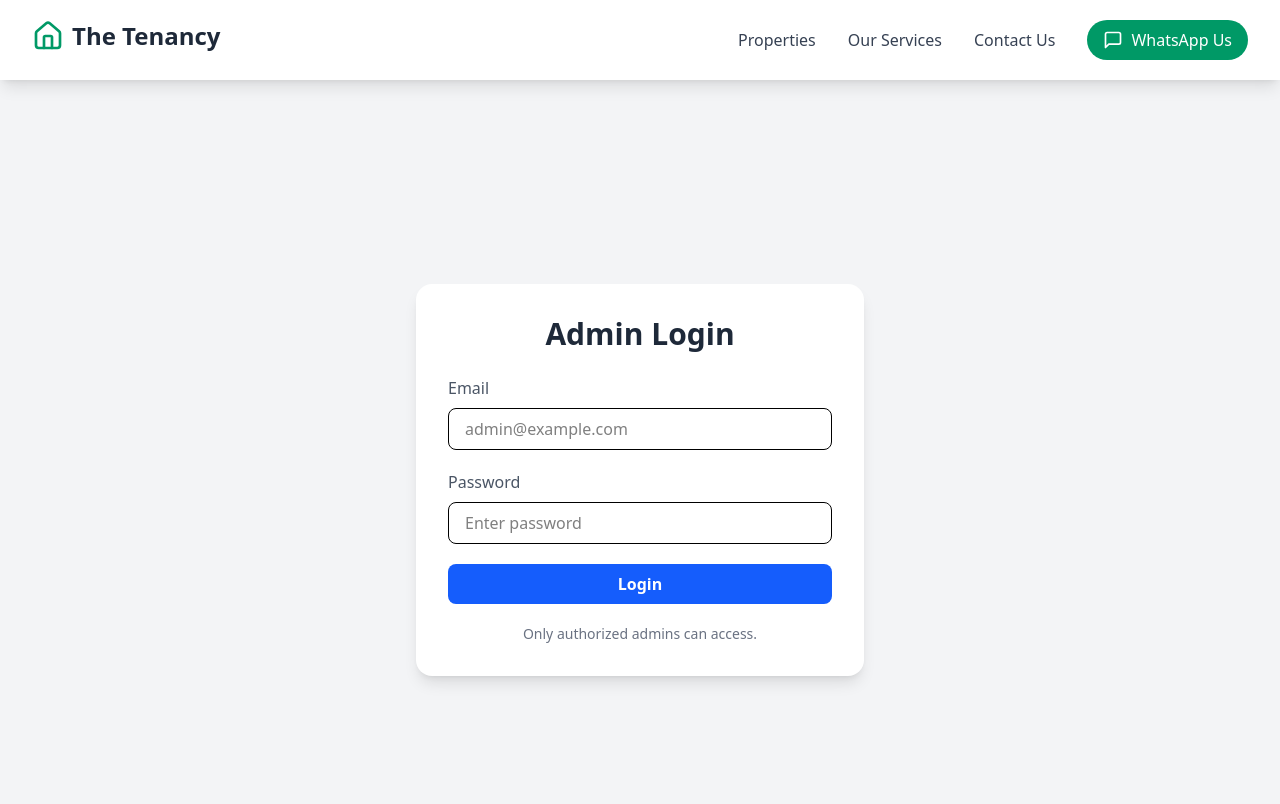
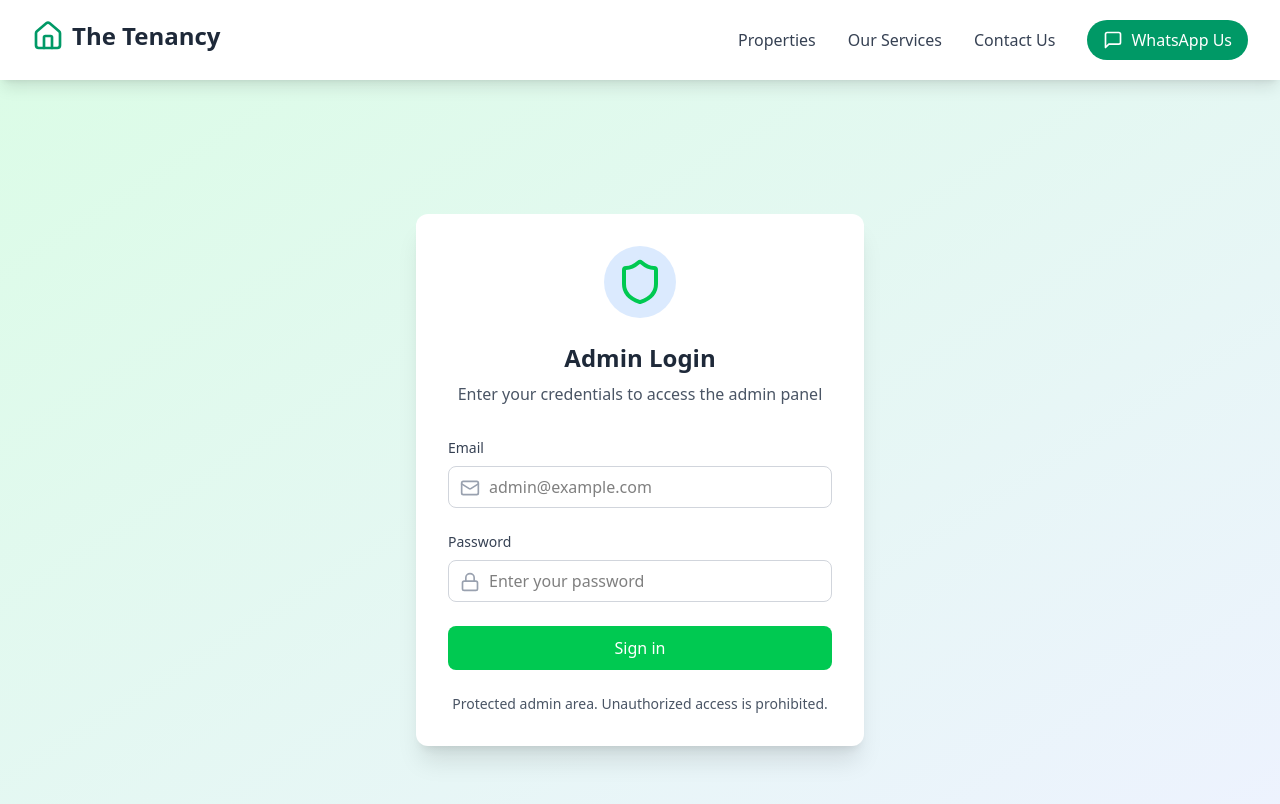
Before and after one commit to adithyarana/The-Tenancy, a React (Vite) app in the folder client/: page /admin/login in a window 1280 px wide. Shown: the top 804 px of the page. Built offline with nearby package versions, Linux system fonts and the light colour scheme.

Commit message:
Add React Toastify and enhance admin login and homepage UI

```diff
--- a/client/package.json
+++ b/client/package.json
@@ -18,6 +18,7 @@
     "react-dom": "^19.0.0",
     "react-router-dom": "^7.2.0",
     "react-slick": "^0.30.3",
+    "react-toastify": "^11.0.5",
     "slick-carousel": "^1.8.1",
     "sonner": "^2.0.1",
     "tailwindcss": "^4.0.9"
--- a/client/src/App.jsx
+++ b/client/src/App.jsx
@@ -8,6 +8,9 @@ import AdminHomepage from './pages/AdminHomepage.jsx'
 import PropertyListing from './pages/PropertyListing.jsx'
 import OurServices from './pages/OurServices.jsx'
 import Contactus from './pages/Contactus.jsx'
+
+import { ToastContainer } from "react-toastify";
+import "react-toastify/dist/ReactToastify.css";
 
 function App() {
 
@@ -54,8 +57,22 @@ function App() {
 
 
   return (
+   <>
     <RouterProvider router={router}/>
+    <ToastContainer
+    position="top-right"
+    autoClose={5000}
+    hideProgressBar={false}
+    newestOnTop={false}
+    closeOnClick
+    rtl={false}
+    pauseOnFocusLoss
+    draggable
+    pauseOnHover
+    theme="light"
+    />
 
+   </>
   )
 }
 
--- a/client/src/pages/AdminHomepage.jsx
+++ b/client/src/pages/AdminHomepage.jsx
@@ -2,12 +2,48 @@ import { Link } from "react-router-dom";
 
 const Home = () => {
   return (
-    <div className="flex flex-col items-center justify-center gap-1 p-16">
-      <h1 className="font-bold text-4xl">Welcome to The Tenency Admin Panel</h1>
-      <p className="font-medium">Only the admin can visit this page 👇</p>
-      <Link to="/admin/login">
-        <button className="bg-black rounded-2xl text-white p-3 cursor-pointer mt-4 hover:bg-green-400 font-medium">Admin Login</button>
-      </Link>
+    <div className="min-h-screen relative flex flex-col items-center justify-center p-6 ">
+
+      {/* Background image with overlay */}
+      <div className="absolute inset-0 z-0 overflow-hidden">
+        <img
+          src="/adminbanner.jpg"
+          alt="Background"
+          className="w-full h-full object-cover object-center sm:object-top"
+        />
+        <div className="absolute inset-0 backdrop-blur-sm"></div>
+        <div className="absolute inset-0 bg-gradient-to-b from-green-100/10 to-green-900/30"></div>
+      </div>
+
+      {/* Content */}
+      <div className="z-10 max-w-2xl w-full   rounded-2xl  p-8   transform transition-all hover:scale-105">
+        <div className="text-center space-y-6">
+          <div className="space-y-2">
+            <h1 className="font-bold text-4xl text-green-800 tracking-tight">
+              Welcome to The Tenency Admin Panel
+            </h1>
+            <div className="h-1 w-20 bg-green-500 mx-auto rounded-full"></div>
+          </div>
+
+          <p className="font-medium text-black text-lg">
+            Only the admin can visit this page 👇
+          </p>
+
+          <Link to="/admin/login" className="block">
+            <button className="w-full md:w-auto bg-green-600 hover:bg-green-700 rounded-xl text-white py-3 px-8 cursor-pointer font-medium transition-colors duration-300 shadow-md hover:shadow-lg">
+              Admin Login
+            </button>
+          </Link>
+        </div>
+
+        <div className="mt-8 pt-6 border-t border-green-100 text-center text-black text-sm">
+          Secure access for authorized personnel only
+        </div>
+      </div>
+
+      {/* Decorative elements */}
+      <div className="fixed top-10 left-10 w-32 h-32 bg-green-200 rounded-full opacity-30 blur-3xl z-0"></div>
+      <div className="fixed bottom-10 right-10 w-40 h-40 bg-green-300 rounded-full opacity-20 blur-3xl z-0"></div>
     </div>
   );
 };
--- a/client/src/pages/AdminLogin.jsx
+++ b/client/src/pages/AdminLogin.jsx
@@ -1,15 +1,18 @@
 import React, { useState } from "react";
 import axios from "axios";
-import { toast } from "sonner";
+import { toast } from 'react-toastify';
 import { useNavigate } from "react-router-dom";
+import { Lock, Mail, Shield } from 'lucide-react';
 
 function AdminLogin() {
   const [email, setEmail] = useState("");
   const [password, setPassword] = useState("");
+  const [isLoading, setIsLoading] = useState(false);
   const navigate = useNavigate();
 
   const handleLogin = async (e) => {
     e.preventDefault();
+    setIsLoading(true);
 
     try {
       const res = await axios.post(
@@ -18,61 +21,75 @@ function AdminLogin() {
         { withCredentials: true }
       );
 
-      toast.success("Login successful");
+      toast.success("Login Success!")
       localStorage.setItem("adminToken", res.data.token); // ✅ Store token
       navigate("/admin/dashboard");
     } catch (error) {
       console.error("Login Error:", error.response?.data || error.message);
-      toast.error(error.response?.data?.message || "Invalid credentials!");
+      toast.error("Login Faild!");
     }
   };
 
   return (
-    <div className="flex justify-center items-center min-h-screen bg-gray-100">
-      <div className="w-full max-w-md bg-white rounded-2xl shadow-lg p-8">
-        <h2 className="text-3xl font-bold text-center text-gray-800 mb-6">
-          Admin Login
-        </h2>
+    <div className="flex justify-center items-center min-h-screen bg-gradient-to-br from-green-100 to-indigo-50 p-4">
+    <div className="w-full max-w-md bg-white rounded-xl shadow-xl p-8">
+      <div className="text-center mb-8">
+        <div className="flex justify-center mb-6">
+          <div className="p-3 bg-blue-100 rounded-full">
+            <Shield className="w-12 h-12 text-green-500" />
+          </div>
+        </div>
+        <h2 className="text-2xl font-bold text-gray-800">Admin Login</h2>
+        <p className="text-gray-600 mt-2">Enter your credentials to access the admin panel</p>
+      </div>
 
-        <form onSubmit={handleLogin} className="space-y-5">
-          {/* Email Input */}
-          <div>
-            <label className="block text-gray-600 font-medium">Email</label>
+      <form onSubmit={handleLogin} className="space-y-6">
+        <div className="space-y-2">
+          <label htmlFor="email" className="block text-sm font-medium text-gray-700">
+            Email
+          </label>
+          <div className="relative">
+            <Mail className="absolute left-3 top-3 h-5 w-5 text-gray-400" />
             <input
+              id="email"
               type="email"
-              className="w-full mt-2 px-4 py-2 border rounded-lg focus:outline-none focus:ring-2 focus:ring-blue-500"
               placeholder="admin@example.com"
               value={email}
               onChange={(e) => setEmail(e.target.value)}
+              className="w-full pl-10 pr-4 py-2 border border-gray-300 rounded-lg focus:ring-2 focus:ring-blue-500 focus:border-blue-500 transition-colors"
               required
             />
           </div>
+        </div>
 
-          {/* Password Input */}
-          <div>
-            <label className="block text-gray-600 font-medium">Password</label>
+        <div className="space-y-2">
+          <label htmlFor="password" className="block text-sm font-medium text-gray-700">
+            Password
+          </label>
+          <div className="relative">
+            <Lock className="absolute left-3 top-3 h-5 w-5 text-gray-400" />
             <input
+              id="password"
               type="password"
-              className="w-full mt-2 px-4 py-2 border rounded-lg focus:outline-none focus:ring-2 focus:ring-blue-500"
-              placeholder="Enter password"
+              placeholder="Enter your password"
               value={password}
               onChange={(e) => setPassword(e.target.value)}
+              className="w-full pl-10 pr-4 py-2 border border-gray-300 rounded-lg focus:ring-2 focus:ring-blue-500 focus:border-blue-500 transition-colors"
               required
             />
           </div>
+        </div>
 
-          {/* Submit Button */}
         <button
-            type="submit"
-            className="w-full bg-blue-600 text-white py-2 rounded-lg font-semibold hover:bg-blue-700 transition duration-300 cursor-pointer"
+          className="w-full py-2.5 px-4 text-white bg-green-500 rounded-lg font-medium cursor-pointer "
         >
-            Login
+            Sign in
+
         </button>
       </form>
 
-        {/* Footer */}
-        <p className="text-center text-gray-500 text-sm mt-5">
-          Only authorized admins can access.
+      <p className="text-sm text-center text-gray-600 mt-6">
+        Protected admin area. Unauthorized access is prohibited.
       </p>
     </div>
   </div>
```
Also changed, not shown: client/public/adminbanner.jpg (added), 1 other file (tests, documents, lock files or other folders). Lines whose indentation alone changed are shown as unchanged.
